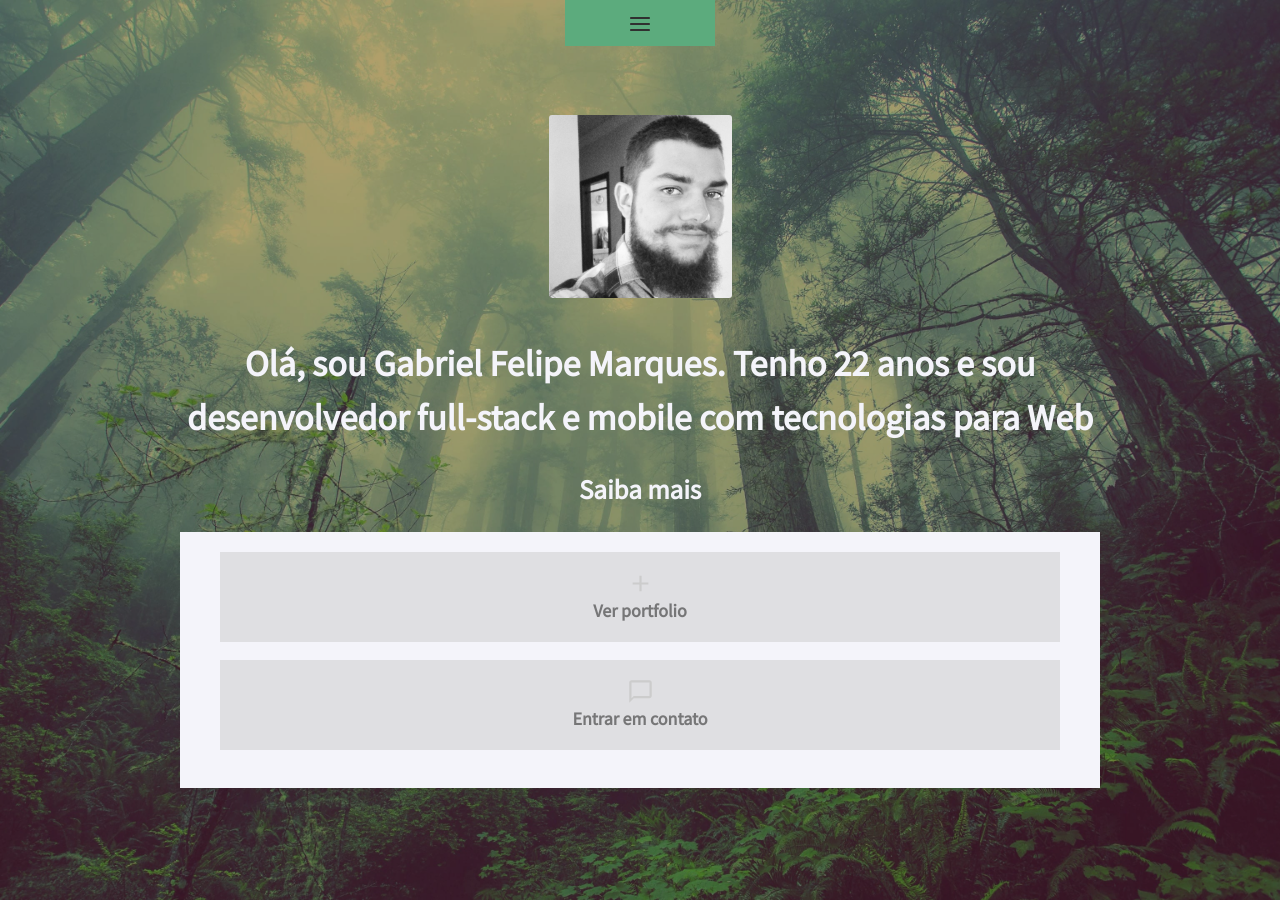
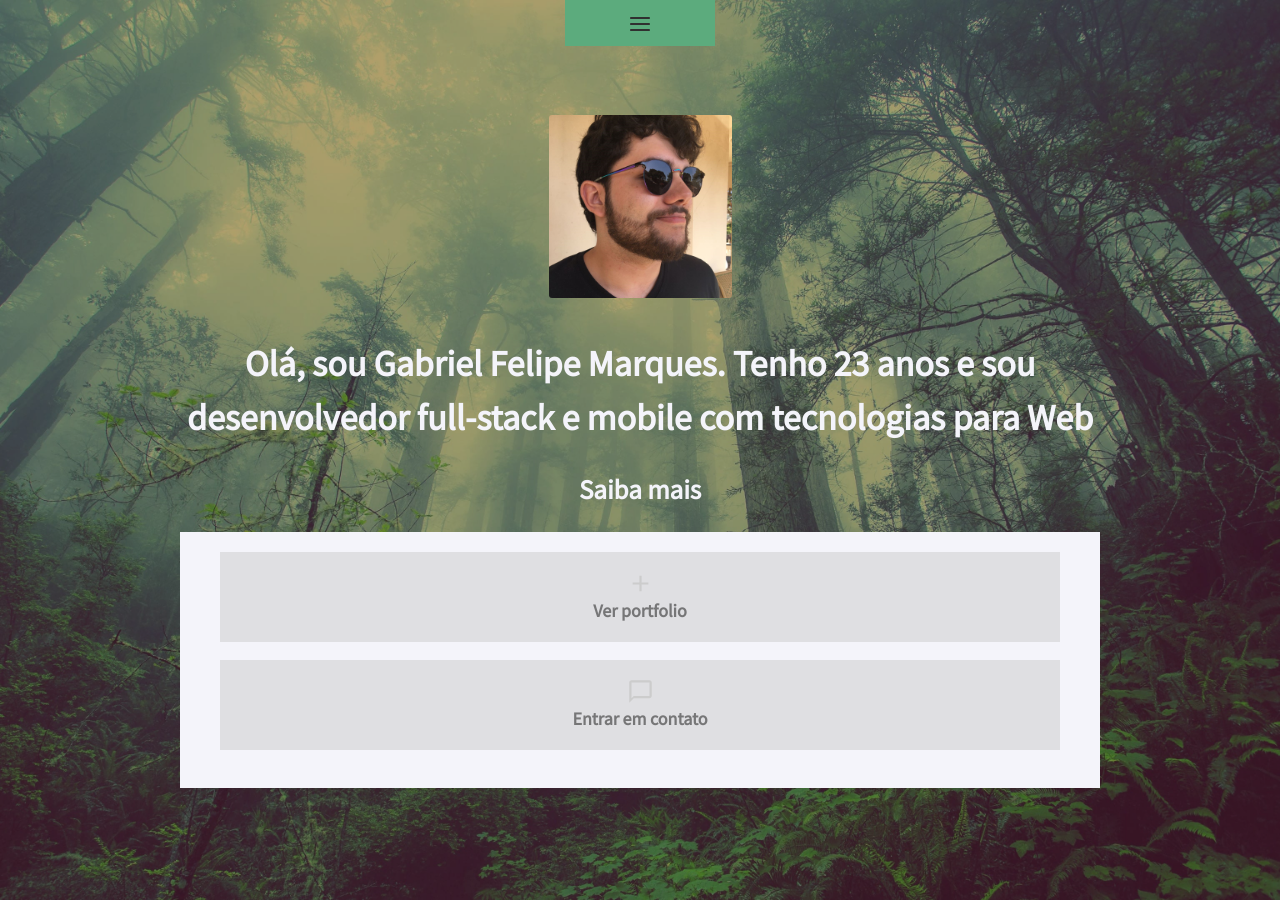
Before and after one commit to marquesgabriel/marquesgabriel.github.io, a Jekyll site: the page built from index.html, in a window 1280 px wide and 900 px high. Built offline with Jekyll 4.4.1, drawn with Linux system fonts in a browser that asks for light colours; nearby versions of some CDN libraries; the list of posts is cut into pages by our own code; comment, search, counter and statistics services are not loaded.

```diff
--- a/_data/social.yml
+++ b/_data/social.yml
@@ -4,7 +4,8 @@
 # Footer links
 footer:
  - { name: github, link: 'https://github.com/marquesgabriel' }
- - { name: twitter, link: 'http://twitter.com/gfpms', via: '@gfpms' }
+ - { name: gitlab, link: 'https://gitlab.com/marquesgabriel' }
+ # - { name: twitter, link: 'http://twitter.com/gfpms', via: '@gfpms' }
  # - { name: google, link: 'https://plus.google.com/u/0/[google_plus_id]/posts' }
  - { name: facebook, link: 'https://www.facebook.com/naturallis' }
  - { name: linkedin, link: 'https://www.linkedin.com/in/gabriel-felipe-marques-a9606510b' }
--- a/_includes/footer.html
+++ b/_includes/footer.html
@@ -4,6 +4,7 @@
 			{% for account in site.data.social.footer %}
 				{% if account.name == 'twitter' %}<li><a href="{{ account.link }}" class="icon-twitter icon-a-footer" target="_blank"><svg class="icon icon-twitter"><use xlink:href="#icon-twitter"></use></svg></a></li> {% endif %}
 				{% if account.name == 'github' %}<li><a href="{{ account.link }}" class="icon-github icon-a-footer" target="_blank"><svg class="icon icon-social-github"><use xlink:href="#icon-social-github"></use></svg></a></li> {% endif %}
+				{% if account.name == 'gitlab' %}<li><a href="{{ account.link }}" class="icon-gitlab icon-a-footer" target="_blank"><svg class="icon icon-social-gitlab"><use xlink:href="#icon-social-gitlab"></use></svg></a></li> {% endif %}
 				{% if account.name == 'google' %}<li><a href="{{ account.link }}" class="icon-google-plus-square icon-a-footer" target="_blank"><svg class="icon icon-google-plus"><use xlink:href="#icon-google-plus"></use></svg></a></li> {% endif %}
 				{% if account.name == 'facebook' %}<li><a href="{{ account.link }}" class="icon-facebook icon-a-footer" target="_blank"><svg class="icon icon-social-facebook-circular"><use xlink:href="#icon-social-facebook-circular"></use></svg></a></li> {% endif %}
 				{% if account.name == 'linkedin' %}<li><a href="{{ account.link }}" class="icon-linkedin icon-a-footer" target="_blank"><svg class="icon icon-social-linkedin"><use xlink:href="#icon-social-linkedin"></use></svg></a></li>{% endif %}
--- a/index.html
+++ b/index.html
@@ -8,7 +8,7 @@ type: home
     <div class="centered-content">
       <div class="avatar">{% include avatar.html %}</div>
 
-      <h1 class="tc">Olá, sou Gabriel Felipe Marques. Tenho 22 anos e sou desenvolvedor full-stack e mobile com tecnologias para Web</h1>
+      <h1 class="tc">Olá, sou Gabriel Felipe Marques. Tenho 23 anos e sou desenvolvedor full-stack e mobile com tecnologias para Web</h1>
 			<h2 class="tc"><a href="#more-about" data-siteurl="{{site.url}}" class="about-link">Saiba mais</a></h2>
 				<div class="about-container">
 				</div>
```
Also changed, not shown: assets/icons/SVG/demo.html (+10 -0 lines), more-about.html (+5 -5 lines), assets/icons/SVG/social-gitlab.svg (added), assets/img/src/gabriel2017.jpeg.
